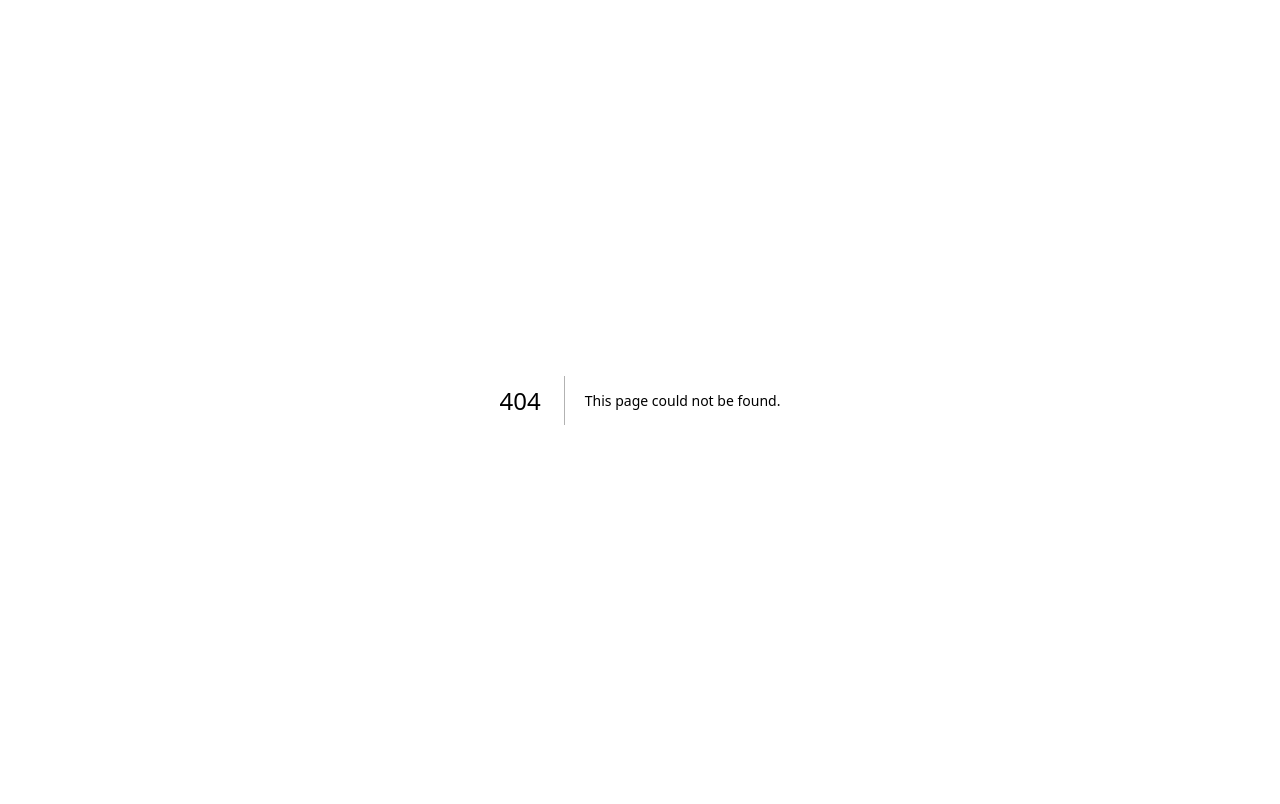
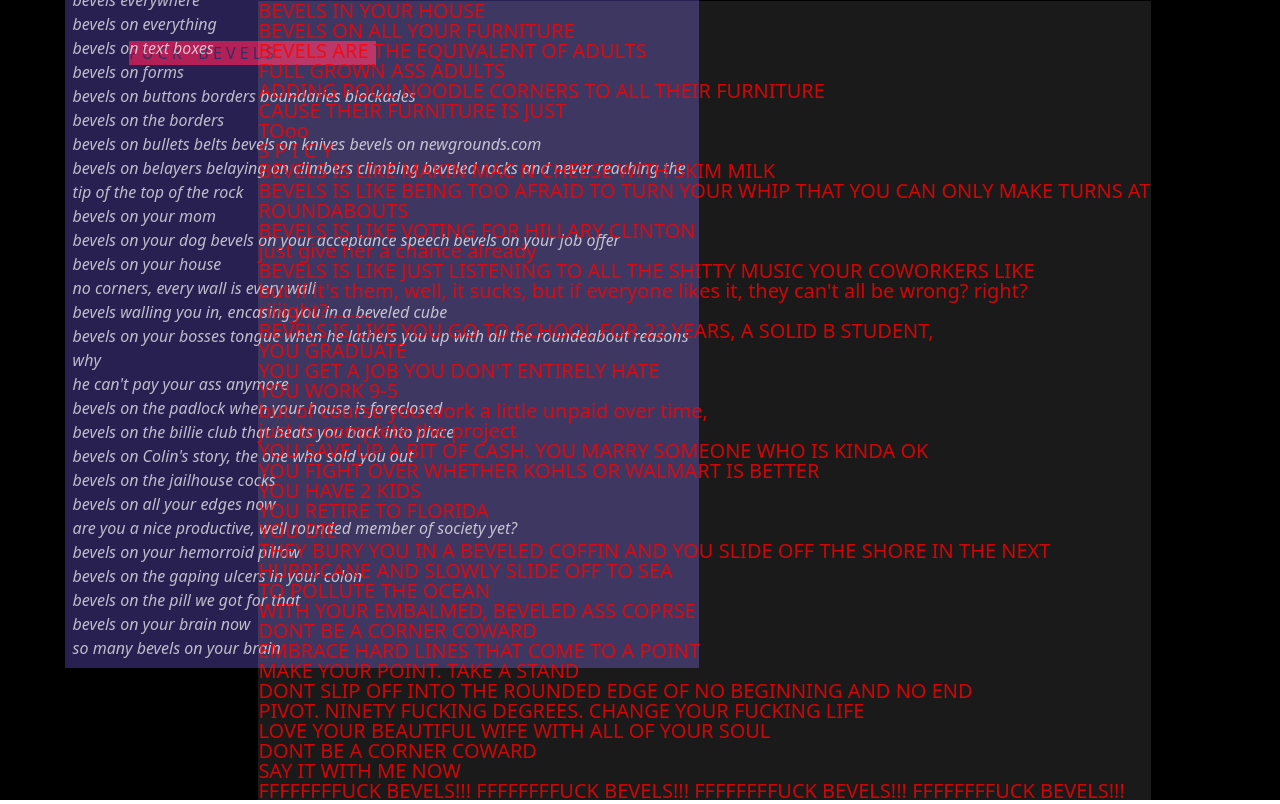
Before and after one commit to MistaCrowley/tg-scrapyard, a Next.js app: page /fuckbevels in a window 1280 px wide. Before the commit this address had no page. Built offline with nearby package versions, Linux system fonts and the light colour scheme.

Commit message:
added a friendly message about bevels

```diff
--- /dev/null
+++ b/app/fuckbevels/page.jsx
@@ -0,0 +1,116 @@
+"use client"
+
+const Page = () => {
+
+	return (
+		<div className="
+			flex
+			items-center justify-top text-left
+			grid grid-rows-20 grid-cols-20
+			gap-3
+			w-screen
+			h-screen
+			pt-10
+		"
+
+		>
+			<div className="
+			bg-red-600
+			col-span-4
+			col-start-3
+			row-start-1
+			">
+			F U C K  &nbsp;&nbsp;  B E V E L S
+			</div>
+
+			<div className="
+				bg-[rgba(100,80,200,0.4)]
+				text-[rgba(255,255,255,0.7)]
+				italic
+				p-2
+				col-span-10
+				col-start-2
+				row-start-8
+			">
+				bevels everywhere <br/>
+				bevels on everything <br/>
+				bevels on text boxes <br/>
+				bevels on forms <br/>
+				bevels on buttons borders boundaries blockades <br/>
+				bevels on the borders <br/>
+				bevels on bullets belts bevels on knives bevels on newgrounds.com <br/>
+				bevels on belayers belaying on climbers climbing beveled rocks and never reaching the tip of the top of the rock <br/>
+				bevels on your mom <br/>
+				bevels on your dog bevels on your acceptance speech bevels on your job offer <br/>
+				bevels on your house<br/>
+				no corners, every wall is every wall <br/>
+				bevels walling you in, encasing you in a beveled cube <br/>
+				bevels on your bosses tongue when he lathers you up with all the roundeabout reasons why<br/>
+				he can't pay your ass anymore<br/>
+				bevels on the padlock when your house is foreclosed <br/>
+				bevels on the billie club that beats you back into place <br/>
+				bevels on Colin's story, the one who sold you out <br/>
+				bevels on the jailhouse cocks <br/>
+				bevels on all your edges now <br/>
+				are you a nice productive, well rounded member of society yet? <br/>
+				bevels on your hemorroid pillow <br/>
+				bevels on the gaping ulcers in your colon <br/>
+				bevels on the pill we got for that <br/>
+				bevels on your brain now <br/>
+				so many bevels on your brain <br/>
+			</div>
+			<div className="
+				bg-[rgba(255,255,255,0.1)]
+				text-[rgba(255,0,0,.8)]
+				col-span-14
+				col-start-5
+				row-start-10
+				leading-5
+				text-[20px]
+			">
+				BEVELS IN YOUR HOUSE <br/>
+				BEVELS ON ALL YOUR FURNITURE <br/>
+				BEVELS ARE THE EQUIVALENT OF ADULTS <br/>
+				FULL GROWN ASS ADULTS <br/>
+				ADDING POOL NOODLE CORNERS TO ALL THEIR FURNITURE <br/>
+				CAUSE THEIR FURNITURE IS JUST <br/>
+				TOoo<br/>
+				 S P I C Y <br/>
+				BEVELS IS LIKE MAKIN MAC N CHEESE WITH SKIM MILK <br/>
+				BEVELS IS LIKE BEING TOO AFRAID TO TURN YOUR WHIP THAT YOU CAN ONLY MAKE TURNS AT ROUNDABOUTS <br/>
+				BEVELS IS LIKE VOTING FOR HILLARY CLINTON <br/>
+				just give her a chance already <br/>
+				BEVELS IS LIKE JUST LISTENING TO ALL THE SHITTY MUSIC YOUR COWORKERS LIKE<br/>
+				but if it's them, well, it sucks, but if everyone likes it, they can't all be wrong? right?<br/>
+				riiiight?........<br/>
+				BEVELS IS LIKE YOU GO TO SCHOOL FOR 22 YEARS, A SOLID B STUDENT, <br/>
+				YOU GRADUATE <br/>
+				YOU GET A JOB YOU DON'T ENTIRELY HATE <br/>
+				YOU WORK 9-5<br/>
+				but of course you work a little unpaid over time, <br/>
+				just to complete the project<br/>
+				YOU SAVE UP A BIT OF CASH. YOU MARRY SOMEONE WHO IS KINDA OK<br/>
+				YOU FIGHT OVER WHETHER KOHLS OR WALMART IS BETTER<br/>
+				YOU HAVE 2 KIDS <br/>
+				YOU RETIRE TO FLORIDA<br/>
+				YOU DIE<br/>
+				THEY BURY YOU IN A BEVELED COFFIN AND YOU SLIDE OFF THE SHORE IN THE NEXT HURRICANE AND SLOWLY SLIDE OFF TO SEA<br/>
+				TO POLLUTE THE OCEAN <br/>
+				WITH YOUR EMBALMED, BEVELED ASS COPRSE <br/>
+				DONT BE A CORNER COWARD<br/>
+				EMBRACE HARD LINES THAT COME TO A POINT <br/>
+				MAKE YOUR POINT. TAKE A STAND <br/>
+				DONT SLIP OFF INTO THE ROUNDED EDGE OF NO BEGINNING AND NO END<br/>
+				PIVOT. NINETY FUCKING DEGREES. CHANGE YOUR FUCKING LIFE <br/>
+				LOVE YOUR BEAUTIFUL WIFE WITH ALL OF YOUR SOUL<br/>
+				DONT BE A CORNER COWARD<br/>
+				SAY IT WITH ME NOW<br/>
+				FFFFFFFFUCK BEVELS!!! FFFFFFFFUCK BEVELS!!! FFFFFFFFUCK BEVELS!!! FFFFFFFFUCK BEVELS!!!<br/>
+			</div>
+		</div>
+	)
+
+}
+
+
+export default Page
```
